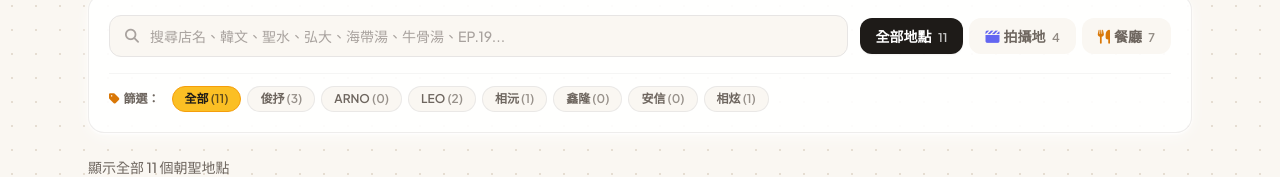
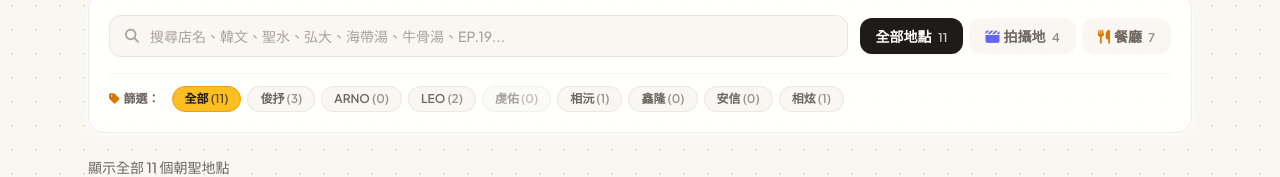
Before and after one commit to ald1a1mem/ald1-place, a plain HTML site: page index.html in a window 1280 px wide. Shown: the part 342-519 px from the top of the page. Drawn offline with nearby package versions, Linux system fonts and the light colour scheme.

Commit message:
Update index.html

```diff
--- a/index.html
+++ b/index.html
@@ -277,7 +277,7 @@
 
   <script>
     // 指定的 8 個篩選標籤順序
-    const FILTER_TAGS = ["全部", "俊抒", "ARNO", "LEO", "相沅", "鑫隆", "安信", "相炫"];
+    const FILTER_TAGS = ["全部", "俊抒", "ARNO", "LEO", "虔佑", "相沅", "鑫隆", "安信", "相炫"];
 
     // 朝聖地點資料（預設自動對應 ./${id}.png，若未上傳該圖檔則自動顯示漸層底圖＋圖示）
     const PLACES_DATA = [
@@ -595,14 +595,25 @@
   container.innerHTML = FILTER_TAGS.map(tag => {
     const count = getTagCount(tag);
     const active = state.tag === tag;
+    const isHiatus = tag === "虔佑";
+
+    let btnStyle = "";
+    if (isHiatus) {
+      // 虔佑（暫停活動）：預設為更淡的半透明淺灰風格，點選時則呈現柔和的淺琥珀色
+      btnStyle = active
+        ? "bg-amber-200/80 text-stone-700 border-amber-300/80"
+        : "bg-stone-100/50 text-stone-400 border-stone-200/50 hover:text-stone-600 hover:bg-stone-100/90";
+    } else {
+      // 其他成員：維持原本鮮明對比
+      btnStyle = active
+        ? "bg-amber-400 text-ink border-amber-500 shadow-xs"
+        : "bg-paper text-muted border-stone-200/80 hover:border-amber-300 hover:text-ink";
+    }
+
     return `
       <button
         onclick="setTag('${tag}')"
-            class="px-3 py-1 rounded-full text-xs font-semibold transition-all cursor-pointer border ${
-              active
-                ? "bg-amber-400 text-ink border-amber-500 shadow-xs"
-                : "bg-paper text-muted border-stone-200/80 hover:border-amber-300 hover:text-ink"
-            }"
+        class="px-3 py-1 rounded-full text-xs font-semibold transition-all cursor-pointer border ${btnStyle}"
       >
         ${tag} <span class="opacity-70">(${count})</span>
       </button>
```
Lines whose indentation alone changed are shown as unchanged.
